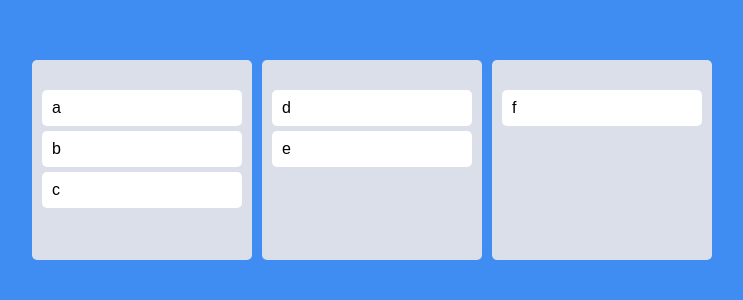
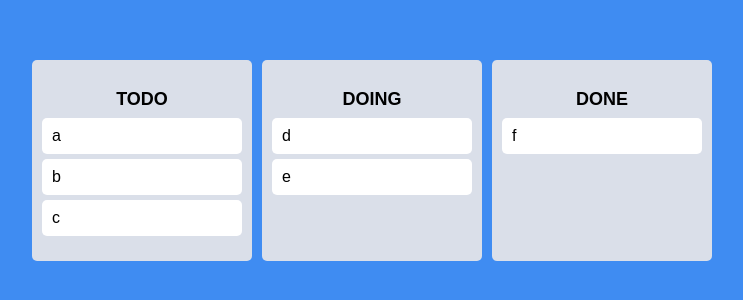
Before and after one commit to myhappyman/cross-board, a React (Create React App) app: page / in a window 1280 px wide. Shown: the part 240-540 px from the top of the page, without its empty margins (268-1011 px from the left). Built offline with nearby package versions, Linux system fonts and the light colour scheme.

Commit message:
3개의 보드로 나눈후 드래그 드랍이 동작하지 않던 현상을 다시 재개발 진행중이다. 같은 보드내에서 먼저 움직이는 경우에 대하여 처리하였고 다른 보드에서도 이동되도록 처리할 예정

```diff
--- a/src/App.tsx
+++ b/src/App.tsx
@@ -27,17 +27,28 @@
   /**
    * 해당 함수는 드래그가 끝났을 때 실행된느 함수
    */
-  const onDragEnd = ({draggableId, destination, source} : DropResult) => {
-    if(!destination) return;
-    // setToDos(oldToDos => {
-    //   const copyToDos = [...oldToDos];
-    //   //1) source.index에서 해당하는 아이템을 copy array에서 삭제한다.
-    //   //2) destination.index를 통해 해당 위치에 draggableId를 넣기
+  const onDragEnd = (info: DropResult) => {
+    console.log(info);
+    const {destination, draggableId, source} = info;
+    if(destination?.droppableId === source.droppableId){
+      //same board
+      // 1.수정이 일어난 보드의 데이터만 복사한다.
+      setToDos((allBoards) => {
+        const boardCopy = [...allBoards[source.droppableId]];
+        //1) source.index에서 해당하는 아이템을 copy array에서 삭제한다.
+        //2) destination.index를 통해 해당 위치에 draggableId를 넣기
+        boardCopy.splice(source.index, 1); //1);
+        boardCopy.splice(destination?.index, 0, draggableId); //2);
+        //return을 해줄 때는 복사한 수정된 board와 나머지 board도 return해야한다.
+        return {
+          ...allBoards,
+          [source.droppableId]: boardCopy
+        };
+      });
+    }else{
+      //other board
+    }
 
-    //   copyToDos.splice(source.index, 1); //1)
-    //   copyToDos.splice(destination?.index, 0, draggableId); //2)
-    //   return copyToDos;
-    // });
   }
 
   return (
--- a/src/components/Board.tsx
+++ b/src/components/Board.tsx
@@ -9,6 +9,13 @@
   min-height: 200px;
 `;
 
+const Title = styled.h2`
+    text-align: center;
+    font-weight: 600;
+    margin-bottom: 10px;
+    font-size: 18px;
+`;
+
 interface IBoardProps {
     toDos: string[],
     boardId: string;
@@ -16,14 +23,18 @@
 
 function Board({toDos, boardId}:IBoardProps){
     return (
-        <Droppable droppableId={boardId}>
+        <Wrapper >
+            <Title>{boardId}</Title>
+            <Droppable droppableId={boardId}>
             {(magic) => (
-              <Wrapper ref={magic.innerRef} {...magic.droppableProps}>
+                <div ref={magic.innerRef} {...magic.droppableProps}>
                 {toDos.map((toDo, idx) => <DraggableCard key={toDo} toDo={toDo} idx={idx}/>)}
                 {magic.placeholder}
-              </Wrapper>
+                </div>
+
             )}
-        </Droppable>
+            </Droppable>
+        </Wrapper>
     );
 }
 
--- a/src/components/DraggableCard.tsx
+++ b/src/components/DraggableCard.tsx
@@ -15,7 +15,6 @@
 }
 
 function DraggableCard({toDo, idx}:IDraggableCardProps){
-    console.log(toDo, "has been rendered.");
     return (
         <Draggable key={toDo} draggableId={toDo} index={idx}>
             {(magic) => (
```
